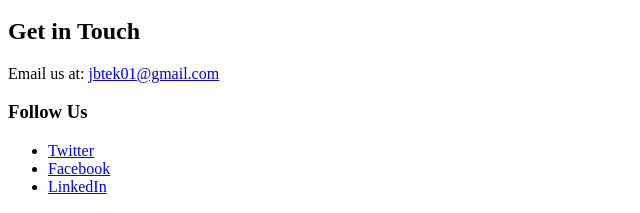
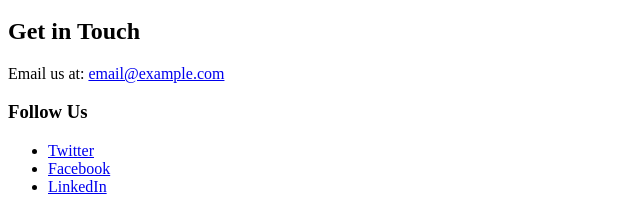
Before and after one commit to Jooleric/TechCon_HTML, a plain HTML site: page techcon_website/contact.html in a window 1280 px wide. Shown: the part 154-367 px from the top of the page, 0-640 px from the left. Drawn offline with Linux system fonts and the light colour scheme.

Commit message:
Fix mailto link and footer for checker

```diff
--- a/techcon_website/contact.html
+++ b/techcon_website/contact.html
@@ -26,7 +26,7 @@
     <!-- Contact Information -->
     <section>
       <h2>Get in Touch</h2>
-      <p>Email us at: <a href="mailto:jbtek01@gmail.com">jbtek01@gmail.com</a></p>
+      <p>Email us at: <a href="mailto:email@example.com">email@example.com</a></p>
 
       <h3>Follow Us</h3>
       <ul>
```
